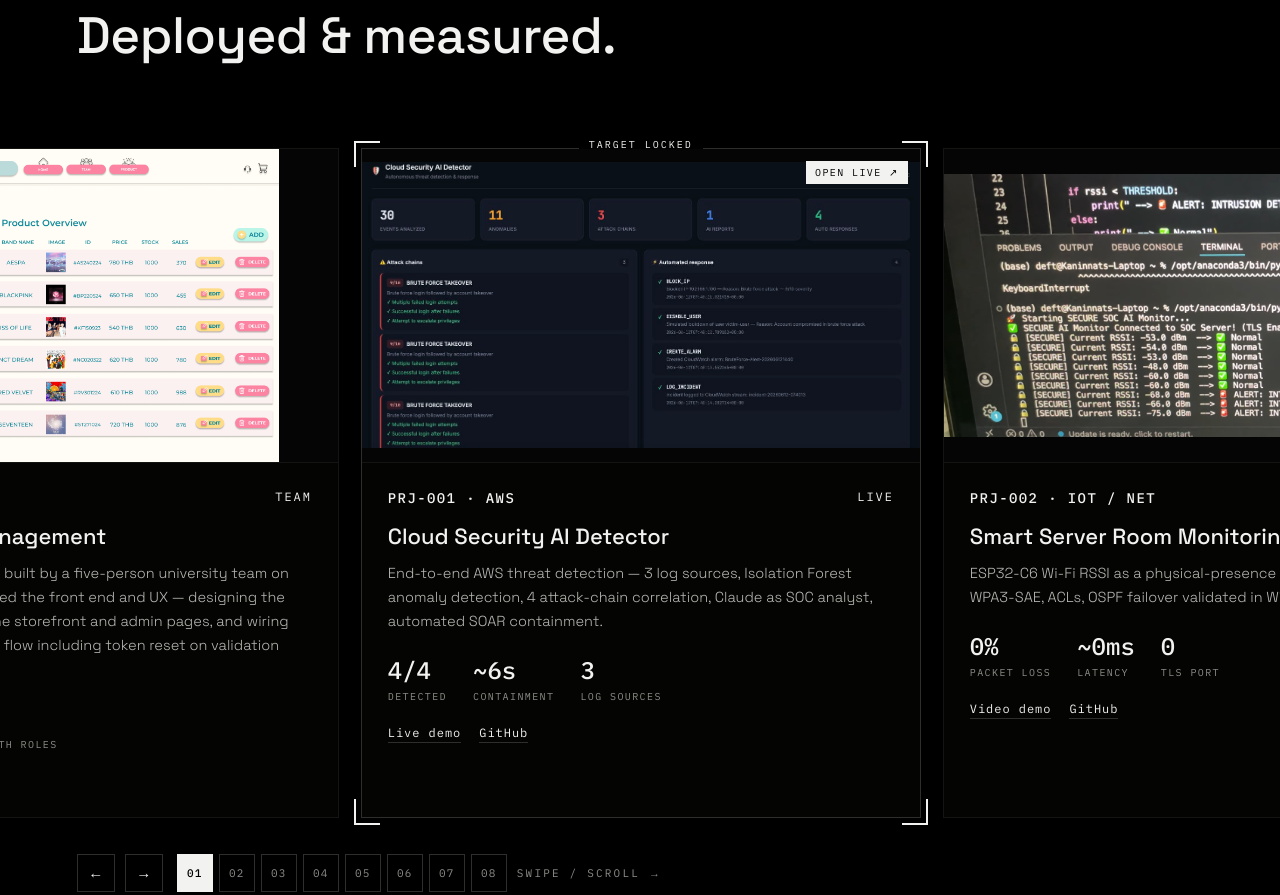
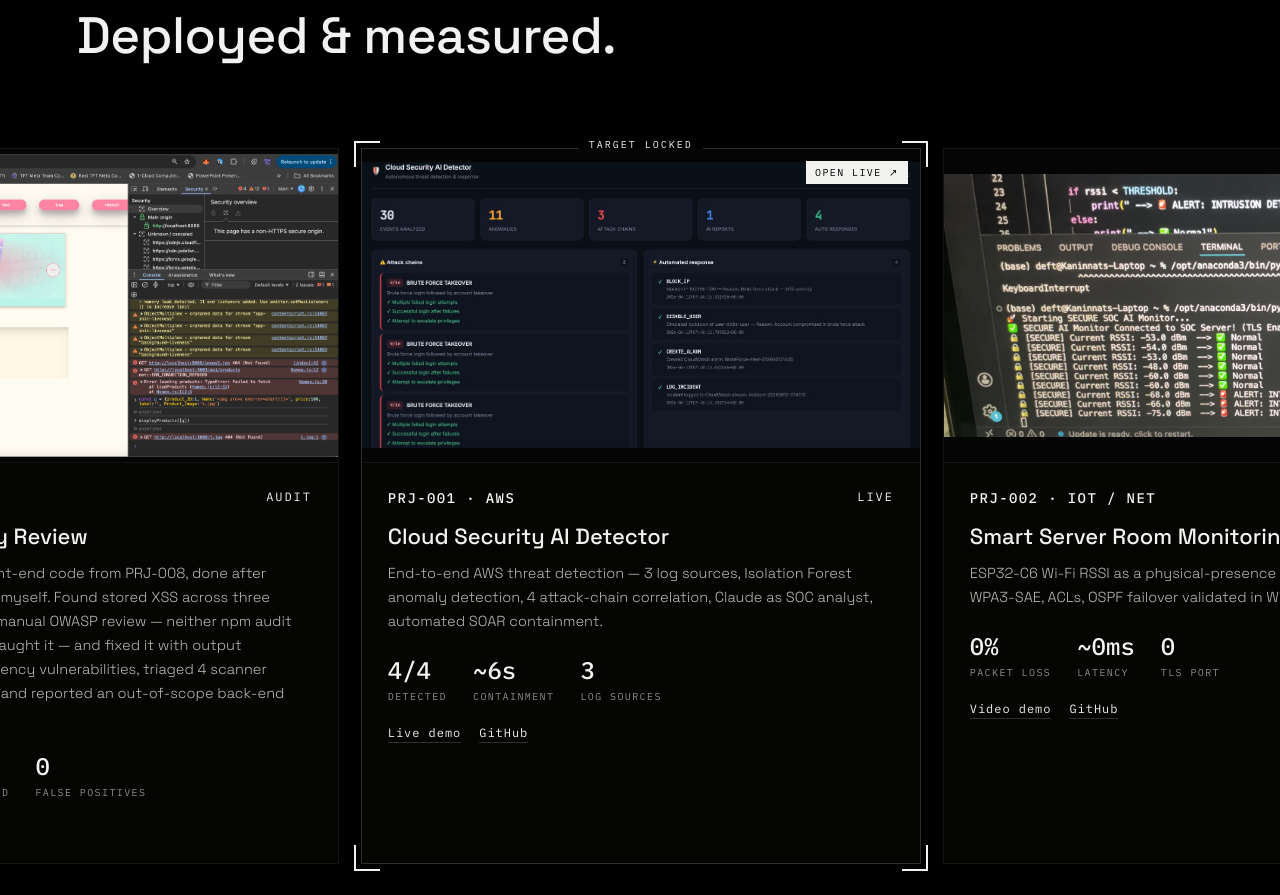
Before and after one commit to Kaninnat-phu/kaninnat-phu.github.io, a plain HTML site: page index.html in a window 1280 px wide. Shown: the part 984-1879 px from the top of the page. Drawn offline with Linux system fonts and the light colour scheme; animation ran at ten frames a second.

Commit message:
Update index.html

```diff
--- a/index.html
+++ b/index.html
@@ -695,6 +695,58 @@
           </div>
         </div>
       </article>
+            <!-- PRJ-009 -->
+      <article class="panel">
+        <span class="tb tl"></span><span class="tb tr"></span><span class="tb bl"></span><span class="tb br"></span>
+        <span class="lockline">TARGET LOCKED</span>
+        <a class="thumb" href="https://github.com/Kaninnat-phu/kpop-frontend-security-review" target="_blank" rel="noopener" aria-label="Open Front-End Security Review repository">
+          <img class="shot" src="shot-009.png" alt="Before and after evidence of the stored XSS fix">
+          <svg viewBox="0 0 320 180" xmlns="http://www.w3.org/2000/svg">
+            <rect width="320" height="180" fill="#050505"/>
+            <text x="14" y="24" fill="#8C8C88" font-family="monospace" font-size="9">APPSEC REVIEW — OWASP TOP 10</text>
+            <line x1="14" y1="32" x2="306" y2="32" stroke="#2E2E2C"/>
+
+            <text x="14" y="50" fill="#8C8C88" font-family="monospace" font-size="8">npm audit</text>
+            <rect x="14" y="56" width="120" height="12" fill="none" stroke="#2E2E2C"/>
+            <rect x="15" y="57" width="118" height="10" fill="#5A5A56"/>
+            <text x="14" y="82" fill="#8C8C88" font-family="monospace" font-size="9">9 VULN · 1 CRIT</text>
+
+            <path d="M142 62 L168 62" stroke="#F2F2F0" stroke-width="1.4"/>
+            <path d="M162 57 L168 62 L162 67" fill="none" stroke="#F2F2F0" stroke-width="1.4"/>
+
+            <text x="186" y="50" fill="#F2F2F0" font-family="monospace" font-size="8">after fix</text>
+            <rect x="186" y="56" width="120" height="12" fill="none" stroke="#F2F2F0"/>
+            <rect x="187" y="57" width="2" height="10" fill="#F2F2F0">
+              <animate attributeName="width" values="118;2;2" dur="3.4s" repeatCount="indefinite"/>
+            </rect>
+            <text x="186" y="82" fill="#F2F2F0" font-family="monospace" font-size="9">0 VULN</text>
+
+            <line x1="14" y1="96" x2="306" y2="96" stroke="#2E2E2C"/>
+
+            <text x="14" y="114" fill="#F0A96B" font-family="monospace" font-size="8">STORED XSS · HIGH · 3 FILES</text>
+            <text x="14" y="132" fill="#8C8C88" font-family="monospace" font-size="7.5">- el.innerHTML = product.name</text>
+            <text x="14" y="146" fill="#F2F2F0" font-family="monospace" font-size="7.5">+ el.innerHTML = escapeHtml(product.name)</text>
+            <circle cx="298" cy="142" r="3" fill="#F2F2F0" class="pulse"/>
+
+            <text x="14" y="170" fill="#8C8C88" font-family="monospace" font-size="8">FOUND BY MANUAL REVIEW — NOT BY THE SCANNERS</text>
+          </svg>
+          <span class="go">READ REVIEW ↗</span>
+        </a>
+        <div class="cbody">
+          <div class="pid"><span>PRJ-009 · APPSEC</span><span class="live">AUDIT</span></div>
+          <h3>Front-End Security Review</h3>
+          <p>A security review of the front-end code from PRJ-008, done after submission on code I wrote myself. Found stored XSS across three product-rendering files by manual OWASP review — neither npm audit nor eslint-plugin-security caught it — and fixed it with output escaping. Cleared 9 dependency vulnerabilities, triaged 4 scanner warnings as false positives, and reported an out-of-scope back-end issue to the team.</p>
+          <div class="stats">
+            <div class="stat"><div class="num" data-count="9" data-suffix="&#8594;0">0</div><div class="lab">dep vulns</div></div>
+            <div class="stat"><div class="num" data-count="3">0</div><div class="lab">xss files fixed</div></div>
+            <div class="stat"><div class="num" data-count="4">0</div><div class="lab">false positives</div></div>
+          </div>
+          <div class="plinks">
+            <a href="https://github.com/Kaninnat-phu/kpop-frontend-security-review/blob/main/SECURITY.md" target="_blank" rel="noopener">Security report</a>
+            <a href="https://github.com/Kaninnat-phu/kpop-frontend-security-review" target="_blank" rel="noopener">GitHub</a>
+          </div>
+        </div>
+      </article>
     </div>
    <div class="railnav">
       <button class="rbtn" data-rail="prev" aria-label="Previous project">←</button>
```
